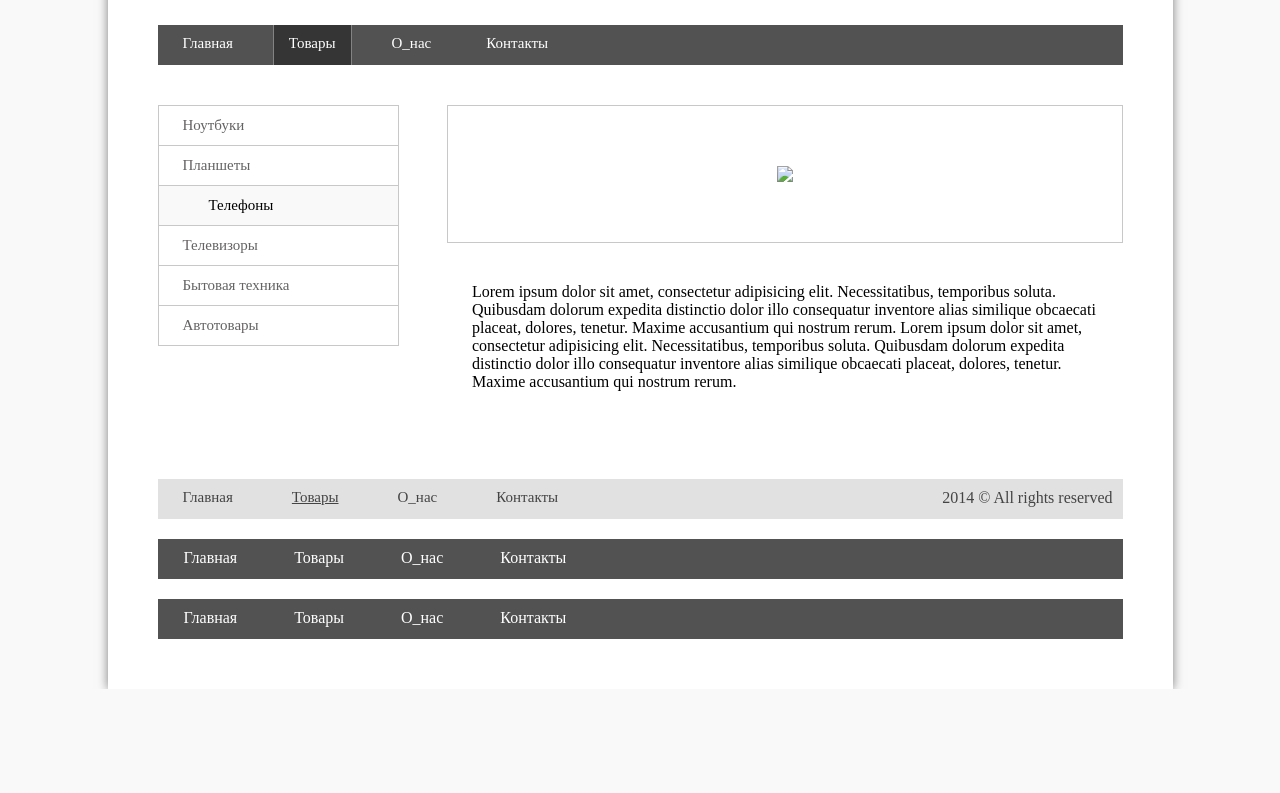
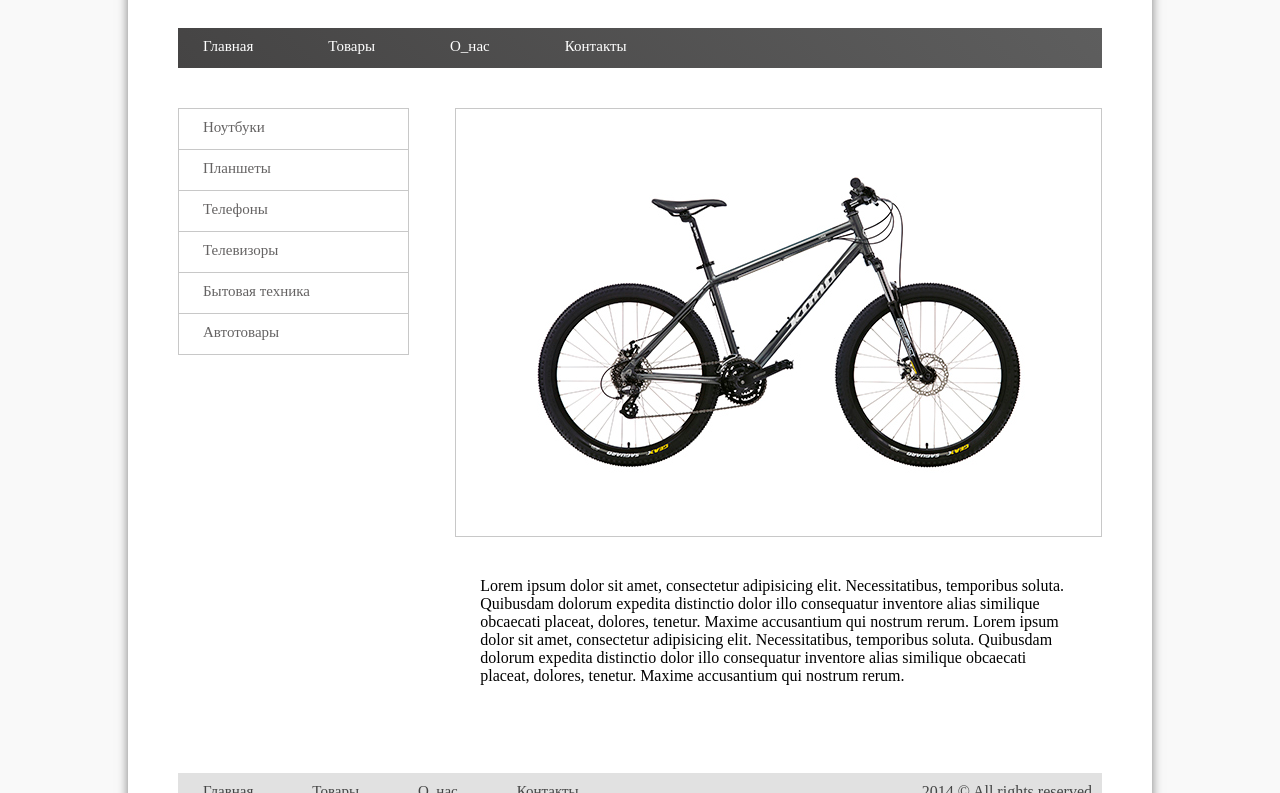
Before and after one commit to VladyslavAbramov/ilfe-hw1, a plain HTML site: page lesson3/index_hw2.html in a window 1280 px wide. Shown: the part 112-905 px from the top of the page. Before the commit the page ends 801 px from the top, so only its background shows below. Drawn offline with Linux system fonts and the light colour scheme.

Commit message:
peer code review

```diff
--- a/lesson3/index_hw2.html
+++ b/lesson3/index_hw2.html
@@ -9,31 +9,31 @@
 	<div class="wrapper">
 		<header class="header">
 			<div class="logo">
-				Fitness
+				<img src="logo.png">
 			</div>
 			<div class="menu">
 				<ul class="menu_list">
 					<li class ="menu_items"><a class="menu_link" href="#">Главная</a></li>
-					<li class ="menu_items"><a class="menu_link menu_link-active" href="#">Товары</a></li>
+					<li class ="menu_items"><a class="menu_link" href="#">Товары</a></li>
 					<li class ="menu_items"><a class="menu_link" href="#">О_нас</a></li>
 					<li class ="menu_items"><a class="menu_link" href="#">Контакты</a></li>
 				</ul>
 			</div>
 		</header>
-		<div class="conteiner">
-			<nav class="nav">
-				<ul class="nav_menu">
-					<li class="nav_item"><a class="nav_link" href="">Ноутбуки</a></li>
-					<li class="nav_item"><a class="nav_link" href="">Планшеты</a></li>
-					<li class="nav_item nav_item-active"><a class="nav_link nav_link-active" href="">Телефоны</a></li>
-					<li class="nav_item"><a class="nav_link" href="">Телевизоры</a></li>
-					<li class="nav_item"><a class="nav_link" href="">Бытовая техника</a></li>
-					<li class="nav_item"><a class="nav_link" href="">Автотовары</a></li>
+		<div class="container">
+			<nav class="aside">
+				<ul class="aside_menu">
+					<li class="aside_item"><a class="aside_link" href="">Ноутбуки</a></li>
+					<li class="aside_item"><a class="aside_link" href="">Планшеты</a></li>
+					<li class="aside_item aside_item-active"><a class="aside_link aside_link-active" href="">Телефоны</a></li>
+					<li class="aside_item"><a class="aside_link" href="">Телевизоры</a></li>
+					<li class="aside_item"><a class="aside_link" href="">Бытовая техника</a></li>
+					<li class="aside_item"><a class="aside_link" href="">Автотовары</a></li>
 				</ul>
 			</nav>
 			<article class="article">
 				<div class="picture">
-					<img class="photo" src="img/image.png">
+					<img class="photo" src="image.png">
 				</div>
 				<div class="description">
 					Lorem ipsum dolor sit amet, consectetur adipisicing elit. Necessitatibus, temporibus soluta. Quibusdam dolorum expedita distinctio dolor illo consequatur inventore alias similique obcaecati placeat, dolores, tenetur. Maxime accusantium qui nostrum rerum. Lorem ipsum dolor sit amet, consectetur adipisicing elit. Necessitatibus, temporibus soluta. Quibusdam dolorum expedita distinctio dolor illo consequatur inventore alias similique obcaecati placeat, dolores, tenetur. Maxime accusantium qui nostrum rerum.
--- a/lesson3/style_hw2.css
+++ b/lesson3/style_hw2.css
@@ -7,7 +7,7 @@ body {
 	background-color: #f9f9f9;
 }
 .wrapper {
-	width: 1065px;
+	width: 80%;
 	margin: 0 auto;
 	background-color: #fff;
 	box-shadow: 0 0 10px rgba(0,0,0,0.5);
@@ -25,16 +25,21 @@ body {
 }
 .menu {
 	width: 100%;
-	background-color: #535252;
+	background: -moz-linear-gradient(45deg, rgba(69,68,68,1) 0%, rgba(94,94,94,1) 100%); /* ff3.6+ */
+	background: -webkit-gradient(linear, left bottom, right top, color-stop(0%, rgba(69,68,68,1)), color-stop(100%, rgba(94,94,94,1))); /* safari4+,chrome */
+	background: -webkit-linear-gradient(45deg, rgba(69,68,68,1) 0%, rgba(94,94,94,1) 100%); /* safari5.1+,chrome10+ */
+    background: -o-linear-gradient(45deg, rgba(69,68,68,1) 0%, rgba(94,94,94,1) 100%); /* opera 11.10+ */
+    background: -ms-linear-gradient(45deg, rgba(69,68,68,1) 0%, rgba(94,94,94,1) 100%); /* ie10+ */
+    background: linear-gradient(45deg, rgba(69,68,68,1) 0%, rgba(94,94,94,1) 100%); /* w3c */
+    filter: progid:DXImageTransform.Microsoft.gradient( startColorstr='#5e5e5e', endColorstr='#454444',GradientType=1 ); /* ie6-9 */
 	margin-top: 40px;
 }
 .menu_list {
 	display: flex;
+	margin-left: -10px;
 }
 .menu_items {
 	list-style: none;
-	margin-right: 15px;
-	margin-left: 10px;
 }
 .menu_link {
 	text-decoration: none;
@@ -43,49 +48,53 @@ body {
 	display: block;
 	height: 40px;
 	padding-top: 10px;
-	padding-left: 15px;
-	padding-right: 15px;
+	padding-left: 25px;
+	padding-right: 25px;
+	margin-right: 15px;
+	margin-left: 10px;
 }
-.menu_link-active {
+.menu_link:hover {
 	background-color: #353535;
 	border-right: 1px solid #838383;
 	border-left: 1px solid #838383;
+	margin-right: 14px;
+	margin-left: 9px;
 }
 /****************CONTENT***********/
-.conteiner {
+.container {
 	width: 100%;
 	display: flex;
 	justify-content: space-between;
 	margin-top: 40px;
 }
-.nav {
+.aside {
 	width: 25%;
 }
 .article {
 	width: 70%;
 }
-.nav_item {
+.aside_item {
 	list-style: none;
 	border-top: 1px solid #c8c8c8;
 	border-left: 1px solid #c8c8c8;
 	border-right: 1px solid #c8c8c8;
-	height: 40px;
-	padding: 10px 24px;
 }
-.nav_menu:last-child {
+.aside_menu:last-child {
 	border-bottom: 1px solid #c8c8c8;
 }
-.nav_link {
+.aside_link {
 	font-size: 15px;
 	text-decoration: none;
 	color: #656363;
+	height: 40px;
+	padding: 10px 24px;
+	display: block;
 }
-.nav_item-active {
+.aside_link:hover {
+	color: #000;
 	background-color: #f9f9f9;
-	padding-left: 50px;
-}
-.nav_link-active {
-	color: #000;
+	padding-left: 40px;
+
 }
 .picture {
 	border: 1px solid #c8c8c8;
```
Also changed, not shown: lesson3/image.png (added), lesson3/logo.png (added).
